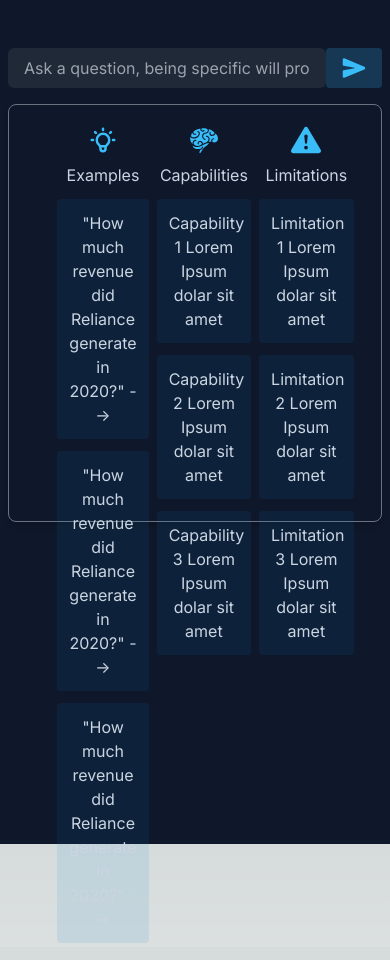
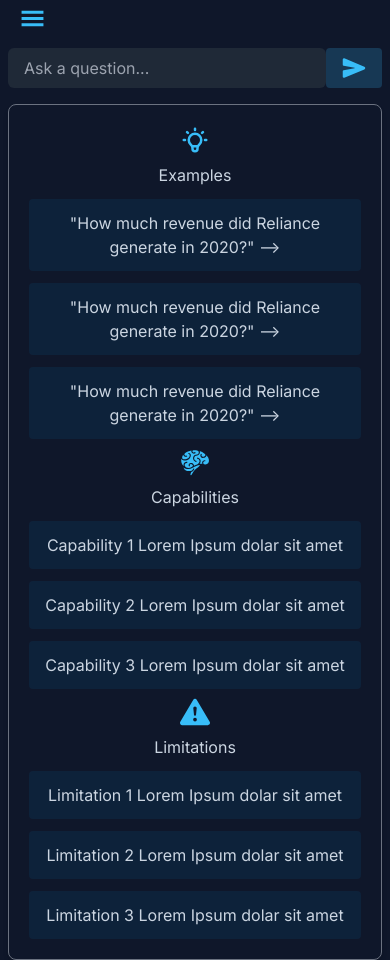
Before and after one commit to tejasdeshpande100/chatnifty_, a Next.js app: page / in a window 390 px wide. Built offline with nearby package versions, Linux system fonts and the light colour scheme.

Commit message:
added burger menu in mobile view

```diff
--- a/app/page.tsx
+++ b/app/page.tsx
@@ -1,8 +1,16 @@
+'use client'
 import Chat from '../components/chat/chat'
+import { StyledEngineProvider } from '@mui/material/styles';
+import Drawer from '../components/ui/drawer';
 
 export default function Home() {
   return (
-    <main className="flex min-h-screen flex-col items-center justify-between pt-12 pl-2 pr-2 bg-[#0f172a]">
+    <main className="min-h-screen items-center pt-12 pl-2 pr-2 bg-[#0f172a]">
+      <div className='fixed top-0 left-0 w-full bg-[#0f172a]'>
+      <StyledEngineProvider injectFirst>
+      <Drawer />
+      </StyledEngineProvider>
+      </div>
       <Chat/>
     </main>
   )
--- a/components/chat/chat.tsx
+++ b/components/chat/chat.tsx
@@ -20,10 +20,97 @@ const Chat: React.FC = () => {
     setInputValue(event.target.value);
   };
 
-  const handleSend = async (e?: React.FormEvent) => {
+  const handleSubmit = async (e?: React.FormEvent, ) => {
     if (e) {
         e.preventDefault();
     }
+
+    getResponse(inputValue)
+    // if(displayGreeting){
+    //     setDisplayGreeting(false);
+    // }
+
+    // try{
+    //     setSources([]);
+    //     setAiResponse('');
+    //     const response = await fetch('api/pinecone', {
+    //       method: 'POST',
+    //       headers: {
+    //         'Content-Type': 'application/json',
+    //       },
+    //       body: JSON.stringify({question: inputValue}),
+    //     });
+
+    //     // Ensure the response is valid
+    //     if (!response.ok) {
+    //         console.log(response)
+    //         throw new Error(`Error here: ${response.status} - ${response.statusText}`);
+    //     }
+
+    //     const matches = (await response.json()).matches;
+
+    //     const sources = matches.map((match: any) => {
+    //         setSources((prev) => [...prev, match.metadata]);
+    //         return match.metadata.text;
+    //     });
+
+    //     try {
+
+    //         const response = await fetch('api/chat', {
+    //           method: 'POST',
+    //           headers: {
+    //             'Content-Type': 'application/json',
+    //           },
+    //           body: JSON.stringify({
+    //             question: inputValue,
+    //             sources: sources
+    //         }),
+    //         });
+
+    //         // Ensure the response is valid
+    //         if (!response.ok) {
+    //             throw new Error(`Error: ${response.status} - ${response.statusText}`);
+    //         }
+
+    //         const reader = response.body?.getReader();
+
+    //         setStreaming(true)
+
+    //         // Read the streaming text
+    //         while (true) {
+    //             if(reader){
+    //                 const { done, value } = await reader.read();
+
+    //                 // Check if the streaming is complete
+    //                 if (done) {
+    //                     break;
+    //                 }
+
+    //                 // Convert the received value to text
+    //                 const chunk = new TextDecoder().decode(value);
+
+    //                 // Process the received text
+    //                 setAiResponse((prev) => prev + chunk.toString());
+    //             }else{
+    //                 console.log('reader is null')
+    //                 break;
+    //             }
+
+    //         }
+
+    //         setStreaming(false)
+    //     } catch (error) {
+    //         console.error('Error:', error);
+    //     }
+    // }catch(error){
+    //     console.error('Error in Fetching Data',error);
+    //     return;
+    // }
+
+
+  }
+
+  const getResponse = async (question:string) => {
     if(displayGreeting){
         setDisplayGreeting(false);
     }
@@ -36,7 +123,7 @@ const Chat: React.FC = () => {
           headers: {
             'Content-Type': 'application/json',
           },
-          body: JSON.stringify({question: inputValue}),
+          body: JSON.stringify({question: question}),
         });
 
         // Ensure the response is valid
@@ -60,7 +147,7 @@ const Chat: React.FC = () => {
                 'Content-Type': 'application/json',
               },
               body: JSON.stringify({
-                question: inputValue,
+                question: question,
                 sources: sources
             }),
             });
@@ -104,8 +191,6 @@ const Chat: React.FC = () => {
         console.error('Error in Fetching Data',error);
         return;
     }
-
-
   }
 
   // Memoize the Sources component to prevent unnecessary re-renders
@@ -114,12 +199,15 @@ const Chat: React.FC = () => {
 
   return (
     <div className="container mx-auto max-w-6xl">
-        <form onSubmit={handleSend} className='flex'>
-            <input type="text"
+        <form onSubmit={handleSubmit} className='flex'>
+
+            <input
+                type="text"
+                required
                 value={inputValue}
                 onChange={handleInputChange}
                 className="w-full m-auto bg-gray-800 text-white px-4 py-2 rounded-md focus:outline-none margin"
-                placeholder="Ask a question, being specific will provide better results"
+                placeholder="Ask a question..."
             />
             <button
                 disabled={streaming}
@@ -130,9 +218,10 @@ const Chat: React.FC = () => {
                  size={24} />
             </button>
         </form>
-        <div className="bg-[#0f172a] p-4 rounded-lg border border-gray-500 shadow-md mt-4 text-slate-300">
+        {/* <div className='text-slate-500 text-xs mt-1'>Being specific will provide better results</div> */}
+        <div className="bg-[#0f172a] p-4 rounded-lg border border-gray-500 shadow-md mt-4 text-slate-300 h-full">
         {displayGreeting?
-        <Greeting setInputValue={setInputValue} handleSend={handleSend} />
+        <Greeting setInputValue={setInputValue} getResponse={getResponse} />
         :<>
             {aiResponse?
             <div>
--- a/components/chat/greeting.tsx
+++ b/components/chat/greeting.tsx
@@ -25,23 +25,22 @@ const limitations =[
 
 interface Props {
     setInputValue: (input:string)=>void,
-    handleSend: ()=>void
+    getResponse: (question:string)=>void
 }
 
 const greeting: React.FC<Props> = (props) => {
-    const { setInputValue, handleSend } = props;
+    const { setInputValue, getResponse } = props;
 
     const handleClick = (index:number)=>{
         console.log(examples[index])
         setInputValue(examples[index])
-        handleSend()
+        getResponse(examples[index])
     }
   return (
 
-    <div className="flex w-full bg-transparent h-96">
+    <div className="flex flex-wrap md:flex-nowrap w-full bg-transparent text-center h-full">
 
-        <div className='flex m-auto w-5/6 justify-evenly text-center'>
-            <div className='w-4/12 m-1'>
+        <div className='w-full m-1'>
             <div className='flex text-sky-400'>
                 <HiOutlineLightBulb className='m-auto' size={30}/>
             </div>
@@ -54,7 +53,7 @@ const greeting: React.FC<Props> = (props) => {
             </div>
             ))}
         </div>
-            <div className='w-4/12 m-1'>
+        <div className='w-full m-1'>
             <div className='flex text-sky-400'>
                 <GiBrain className='m-auto' size={30}/>
             </div>
@@ -68,7 +67,7 @@ const greeting: React.FC<Props> = (props) => {
             ))}
 
         </div>
-            <div className='w-4/12 m-1' >
+        <div className='w-full m-1' >
             <div className='flex text-sky-400'>
                 <BsFillExclamationTriangleFill className='m-auto'  size={30}/>
             </div>
@@ -81,7 +80,7 @@ const greeting: React.FC<Props> = (props) => {
                 </div>
             ))}
         </div>
-        </div>
+
     </div>
 
   )
--- /dev/null
+++ b/components/ui/drawer.tsx
@@ -0,0 +1,58 @@
+'use client'
+import * as React from 'react';
+import Box from '@mui/material/Box';
+import SwipeableDrawer from '@mui/material/SwipeableDrawer';
+import Button from '@mui/material/Button';
+import Divider from '@mui/material/Divider';
+import { GiHamburgerMenu } from 'react-icons/gi'
+
+type Anchor = 'top' | 'left' | 'bottom' | 'right';
+
+export default function SwipeableTemporaryDrawer() {
+  const [state, setState] = React.useState({
+    left: false
+  });
+
+  const toggleDrawer =
+    (anchor: Anchor, open: boolean) =>
+    (event: React.KeyboardEvent | React.MouseEvent) => {
+      if (
+        event &&
+        event.type === 'keydown' &&
+        ((event as React.KeyboardEvent).key === 'Tab' ||
+          (event as React.KeyboardEvent).key === 'Shift')
+      ) {
+        return;
+      }
+
+      setState({ ...state, [anchor]: open });
+    };
+
+  const list = () => (
+    <div className='w-64 bg-[#0f172a] h-full'>
+
+      <Divider />
+
+    </div>
+  );
+
+  return (
+    <div className='lg:hidden'>
+      {(['left'] as const).map((anchor) => (
+        <React.Fragment key={anchor}>
+          <Button onClick={toggleDrawer(anchor, true)}>
+            <GiHamburgerMenu className='text-sky-400' size={25}/>
+          </Button>
+          <SwipeableDrawer
+            anchor={anchor}
+            open={state[anchor]}
+            onClose={toggleDrawer(anchor, false)}
+            onOpen={toggleDrawer(anchor, true)}
+          >
+            {list()}
+          </SwipeableDrawer>
+        </React.Fragment>
+      ))}
+    </div>
+  );
+}
--- a/components/ui/responsiveChart.css
+++ b/components/ui/responsiveChart.css
@@ -12,13 +12,13 @@
 
  @media (max-width: 768px) {
      #canvas-container {
-        height: 60vh;
-        width: 120vh;
+        height: 50vh;
+        width: 100vh;
       }
  }
 
  @media (max-width: 768px) {
     #canvas-containe-wrapperr {
-       height: 60vh;
+       height: 50vh;
      }
 }
--- a/package.json
+++ b/package.json
@@ -11,6 +11,7 @@
   "dependencies": {
     "@emotion/react": "^11.11.1",
     "@emotion/styled": "^11.11.0",
+    "@mui/icons-material": "^5.11.16",
     "@mui/material": "^5.13.5",
     "@pinecone-database/pinecone": "^0.1.6",
     "@types/node": "20.3.1",
```
Also changed, not shown: 1 other file (tests, documents, lock files or other folders). Lines whose indentation alone changed are shown as unchanged.
